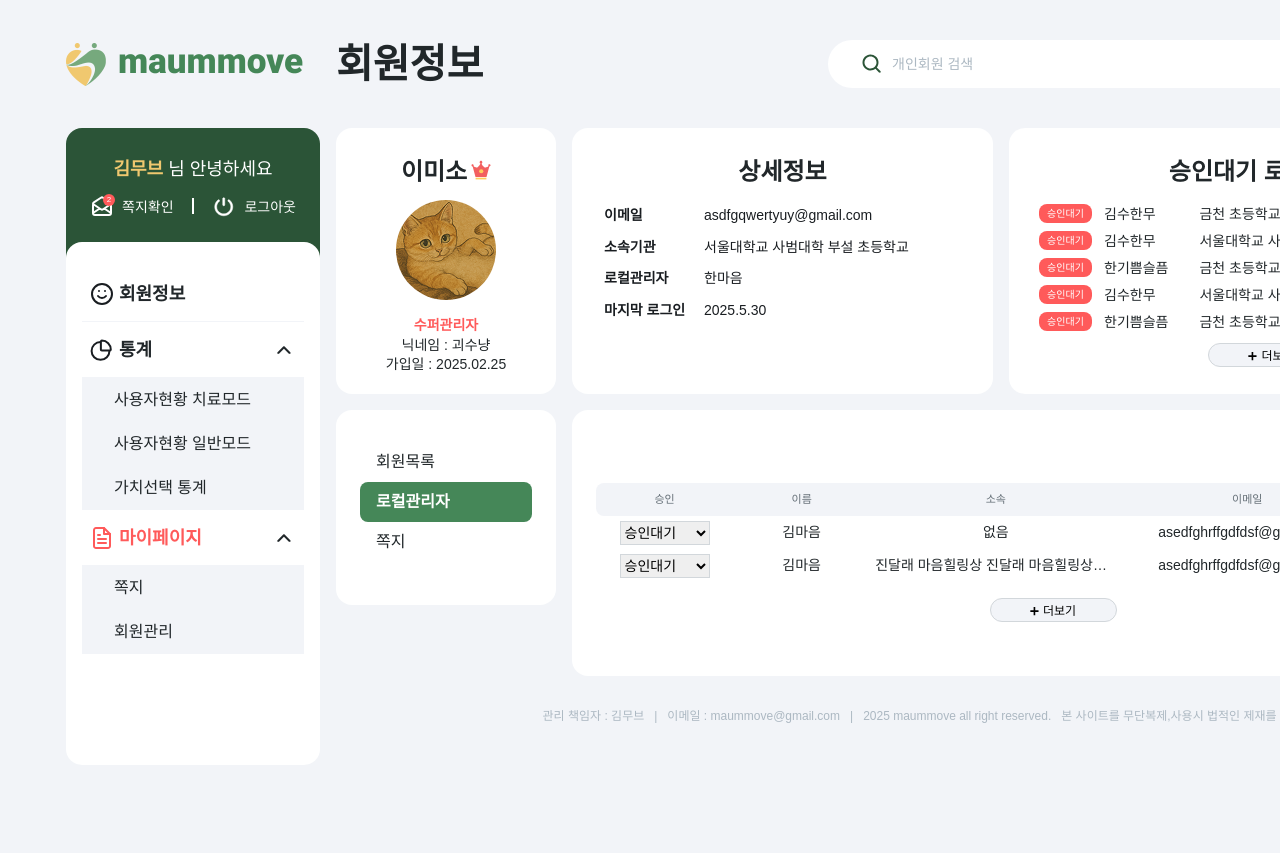
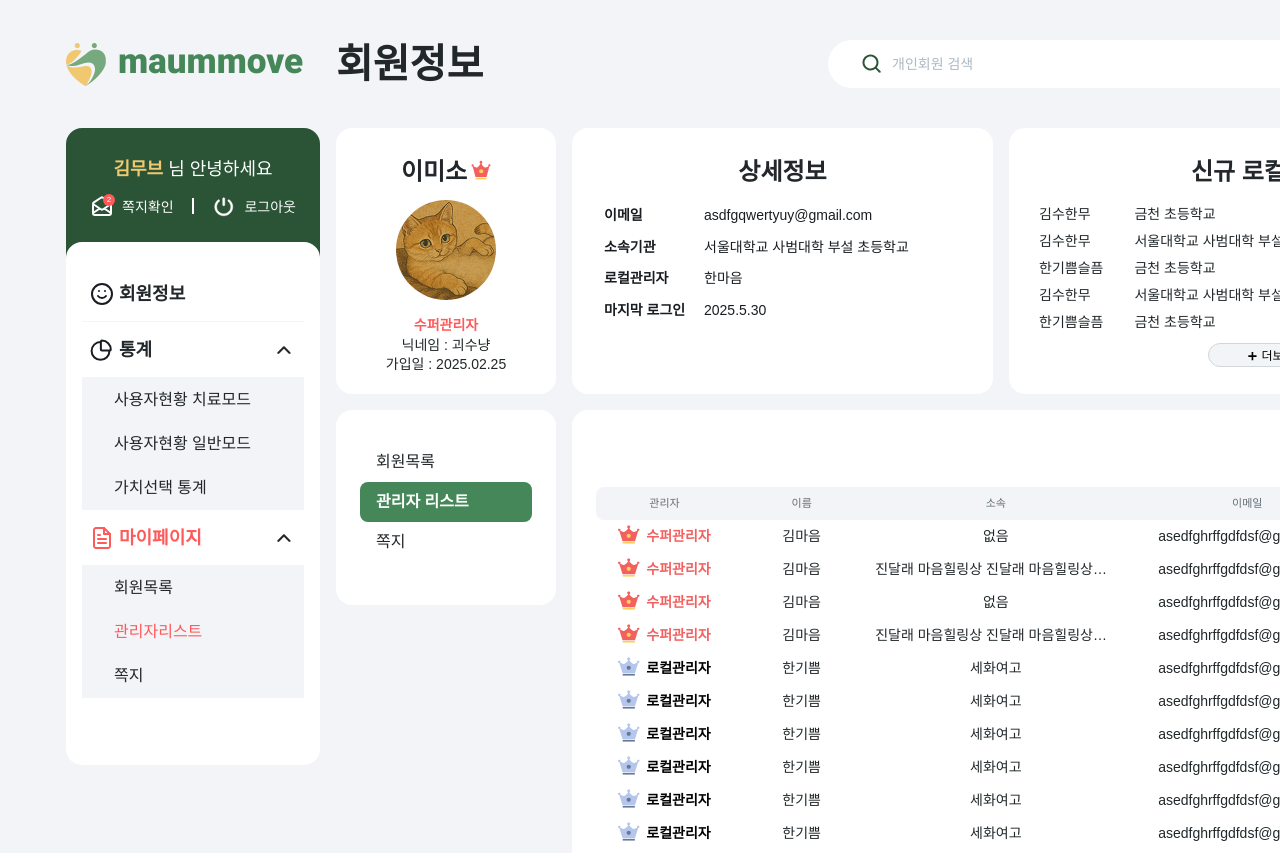
Before and after one commit to kps-coder/maummove_admin, a plain HTML site: page html/AU1.20.html in a window 1280 px wide. Shown: the top 853 px of the page. Before the commit the page ends 800 px from the top, so only its background shows below. Drawn offline with Linux system fonts and the light colour scheme; a web font is replaced by a local one.

Commit message:
마이페이지 수퍼관리자 생성

```diff
--- a/assets/css/common.css
+++ b/assets/css/common.css
@@ -16,6 +16,8 @@
 .ic14-date {background-image: url(../images/ic14_date.svg);}
 .ic14-reset {background-image: url(../images/ic14_date.svg);}
 .ic14-download {background-image: url(../images/ic14_download.svg);}
+.ic14-class {width: 17px; height:13px; background-image: url(../images/ic14_class.svg);}
+.ic14-manager {width: 18px; background-image: url(../images/ic14_manager.svg);}
 
 [class^="ic-worth-"] {display: inline-block; width: 100px; height: 100px; vertical-align: middle; border-radius: 100%;}
 .ic-worth-1 {background: #FFF0F0 url(../images/ic50_worth_1.svg) no-repeat center;} /* 가족관계 */
@@ -36,6 +38,10 @@
 .badge.hold {background-color: #FF5A5A;} /* 승인대기 */
 .badge.okay {background-color: #67B17C;} /* 승인완료 */
 .badge.stop {background-color: #C5C9C6;} /* 정지 */
+
+[class^="badge-manager-"] {display: inline-block; height:23px; line-height: 23px; padding-left:28px; font-weight: 700;}
+.badge-manager-super {color:#F26060; background: url(../images/ic_super_2.svg) no-repeat 0 0 / 22px 19px;}
+.badge-manager-local {color:#000; background: url(../images/ic_local.svg) no-repeat 0 0 / 22px 19px;}
 
 /* ==== layout ==== */
 body {background-color: #F2F4F8;}
@@ -113,7 +119,7 @@ body {background-color: #F2F4F8;}
 .input-date .input-date__input:focus {outline: none;}
 .selected-date {display: inline-block; color:#FF5A5A; font-size: 16px; font-weight: 700; vertical-align: middle;}
 
-select {}
+select {height:24px; min-width: 90px; border:1px solid #D2D7DB; color:#000000; font-family: 'Pretendard', 'Nanum Gothic', '나눔고딕', sans-serif;}
 
 /* ==== button ==== */
 .btn-right {text-align: right;}
@@ -127,11 +133,14 @@ select {}
 
 /* 기본 버튼 */
 .btn-date,
-.btn-basic {display: inline-block; height:25px; line-height: 25px; padding:0 16px; border-radius: 17px; border: 1px solid #D2D7DB; font-size: 12px; color:#000; vertical-align: middle; background-color: #F2F4F8;}
+.btn-basic {display: inline-block; height:29px; line-height: 29px; padding:0 16px; border-radius: 17px; border: 1px solid #D2D7DB; font-size: 12px; color:#000; vertical-align: middle; background-color: #F2F4F8;}
 .btn-date i,
 .btn-basic i {margin-right:9px; vertical-align: -3px;}
 
-.btn-pri {display: inline-block; height: 40px; line-height: 40px; padding:0 16px; border-radius: 20px; color:#fff; background-color: #2B5437;}
+.btn-basic.sm {height:25px; line-height: 25px;}
+
+.btn-pri {display: inline-block; height: 29px; line-height: 29px; padding:0 16px; border-radius: 20px; color:#fff; font-weight: 700; background-color: #2B5437;}
+.btn-pri i {margin-right:9px; vertical-align: -1px;}
 
 /* 더보기 */
 .btn-more {display: inline-block; width: 127px; height: 24px; line-height: 24px; border-radius: 17px; border: 1px solid #D2D7DB; font-size: 12px; color:#000; vertical-align: middle; background-color: #F2F4F8;}
@@ -347,4 +356,4 @@ select {}
 .error-img {width: 407px; height: 235px; margin:0 auto 13px; background: url(../images/error.png) no-repeat center / contain;}
 .error-title {margin-bottom:16px; font-size: 48px; color: #3BAD59; font-weight: 800; text-align: center;}
 .error-messge {margin-bottom:37px; font-size: 24px; color:#868C92;}
-.error-wrap .btn-pri {width: 278px;}
+.error-wrap .btn-pri {width: 278px; height:40px; line-height: 40px;}
--- a/assets/css/default.css
+++ b/assets/css/default.css
@@ -13,7 +13,7 @@ p {line-height: 1.4;}
 /* html::-webkit-scrollbar, body::-webkit-scrollbar {width:0;} */
 button { cursor: pointer; -webkit-tap-highlight-color: rgba(0, 0, 0, 1); background-color: #fff; }
 button, textarea, select { font-size: 14px; box-shadow: none; cursor: pointer; }
-select {height:24px; min-width: 90px; border:1px solid #D2D7DB; color:#000000; font-family: 'Pretendard', 'Nanum Gothic', '나눔고딕', sans-serif;                                }
+select {height:24px; min-width: 90px; border:1px solid #D2D7DB; color:#000000; font-family: 'Pretendard', 'Nanum Gothic', '나눔고딕', sans-serif;}
 input { /* -webkit-appearance: none; appearance: none; */ }
 ::-webkit-input-placeholder { color: #ACB8C2;}
 
--- a/guide/asset/js/include.js
+++ b/guide/asset/js/include.js
@@ -28,8 +28,9 @@ window.addEventListener('load', function() {
             </li>
             <li><a href="#n"><i class="ic24-file"></i> 마이페이지 <i class="ic24-down"></i></a>
               <ul>
+                <li><a href="#n">회원목록</a></li>
+                <li><a href="#n">관리자리스트</a></li>
                 <li><a href="#n">쪽지</a></li>
-                <li><a href="#n">회원관리</a></li>
               </ul>
             </li>
           </ul>
@@ -44,8 +45,9 @@ window.addEventListener('load', function() {
 });
 
 function gnbSelect(n1, n2) {
-  let menuList = document.querySelectorAll('.menu-list > ul > li');
-  let subMenuList = document.querySelectorAll('.menu-list > ul > li > ul > li');
-  menuList[n1].classList.add('on');
-  subMenuList[n2].classList.add('on');
+  let menuList = $('.menu-list > ul > li');
+  let subMenuList = menuList.eq(n1).find('li');
+
+  menuList.eq(n1).addClass('on');
+  subMenuList.eq(n2).addClass('on');
 }
--- a/html/AU1.20.html
+++ b/html/AU1.20.html
@@ -44,7 +44,7 @@
           <div class="module-box lnb-menu">
             <ul>
               <li><a href="#n">회원목록</a></li>
-              <li class="on"><a href="#n">로컬관리자 </a></li>
+              <li class="on"><a href="#n">관리자 리스트 </a></li>
               <li><a href="#n">쪽지</a></li>
             </ul>
           </div>
@@ -73,52 +73,36 @@
               </div>
             </div>
             <div class="module-box mypage-local">
-              <h3 class="title2">승인대기 로컬관리자</h3>
+              <h3 class="title2">신규 로컬관리자</h3>
               <div class="local-list">
                 <table>
                   <colgroup>
-                    <col style="width: 65px;">
                     <col style="width: 20%;">
                     <col style="width: auto;">
                     <col style="width: 18%;">
                   </colgroup>
                   <tbody>
                     <tr>
-                      <td>
-                        <span class="badge hold">승인대기</span>
-                      </td>
                       <td>김수한무</td>
                       <td>금천 초등학교</td>
                       <td>2025.05.03</td>
                     </tr>
                     <tr>
-                      <td>
-                        <span class="badge hold">승인대기</span>
-                      </td>
                       <td>김수한무</td>
                       <td>서울대학교 사범대학 부설초등학교</td>
                       <td>2025.05.03</td>
                     </tr>
                     <tr>
-                      <td>
-                        <span class="badge hold">승인대기</span>
-                      </td>
                       <td>한기쁨슬픔</td>
                       <td>금천 초등학교</td>
                       <td>2025.05.03</td>
                     </tr>
                     <tr>
-                      <td>
-                        <span class="badge hold">승인대기</span>
-                      </td>
                       <td>김수한무</td>
                       <td>서울대학교 사범대학 부설초등학교</td>
                       <td>2025.05.03</td>
                     </tr>
                     <tr>
-                      <td>
-                        <span class="badge hold">승인대기</span>
-                      </td>
                       <td>한기쁨슬픔</td>
                       <td>금천 초등학교</td>
                       <td>2025.05.03</td>
@@ -127,14 +111,14 @@
                 </table>
               </div>
               <div class="btn-more-area">
-                <a href="AD1.30.html" class="btn-more">더보기</a><!-- 회원목록으로 링크 -->
+                <a href="AU1.10.html" class="btn-more">더보기</a><!-- 회원목록으로 링크 -->
               </div>
             </div>
           </div>
           <div class="flex-row">
             <div class="module-box">
               <div class="btn-right">
-                <a href="#download" class="btn-basic"><i class="ic14-download"></i>전체다운로드</a>
+                 <button type="button" class="btn-pri"><i class="ic14-manager"></i>로컬관리자 등록</button>
               </div>
               <div class="table-col">
                 <table>
@@ -147,21 +131,17 @@
                   </colgroup>
                   <thead>
                     <tr>
-                      <th>승인</th>
+                      <th>관리자</th>
                       <th>이름</th>
                       <th>소속</th>
                       <th>이메일</th>
                       <th>가입일</th>
                     </tr>
                   </thead>
-                  <tbody>
+                  <tbody><!-- 수퍼관리자 상위 고정 -->
                     <tr>
                       <td>
-                        <select id="select01">
-                          <option>승인대기</option>
-                          <option>승인</option>
-                          <option>정지</option>
-                        </select>
+                        <span class="badge-manager-super">수퍼관리자</span>
                       </td>
                       <td>김마음</td>
                       <td class="ellipsis">없음</td>
@@ -170,14 +150,84 @@
                     </tr>
                     <tr>
                       <td>
-                        <select id="select01">
-                          <option>승인대기</option>
-                          <option>승인</option>
-                          <option>정지</option>
-                        </select>
+                        <span class="badge-manager-super">수퍼관리자</span>
                       </td>
                       <td>김마음</td>
                       <td class="ellipsis">진달래 마음힐링상 진달래 마음힐링상진달래 마음힐링상</td>
+                      <td>asedfghrffgdfdsf@gmail.com</td>
+                      <td>2025.05.03</td>
+                    </tr>
+                    <tr>
+                      <td>
+                        <span class="badge-manager-super">수퍼관리자</span>
+                      </td>
+                      <td>김마음</td>
+                      <td class="ellipsis">없음</td>
+                      <td>asedfghrffgdfdsf@gmail.com</td>
+                      <td>2025.05.03</td>
+                    </tr>
+                    <tr>
+                      <td>
+                        <span class="badge-manager-super">수퍼관리자</span>
+                      </td>
+                      <td>김마음</td>
+                      <td class="ellipsis">진달래 마음힐링상 진달래 마음힐링상진달래 마음힐링상</td>
+                      <td>asedfghrffgdfdsf@gmail.com</td>
+                      <td>2025.05.03</td>
+                    </tr>
+                  </tbody>
+                  <tbody>
+                    <tr>
+                      <td>
+                        <span class="badge-manager-local">로컬관리자</span>
+                      </td>
+                      <td>한기쁨</td>
+                      <td class="ellipsis">세화여고</td>
+                      <td>asedfghrffgdfdsf@gmail.com</td>
+                      <td>2025.05.03</td>
+                    </tr>
+                    <tr>
+                      <td>
+                        <span class="badge-manager-local">로컬관리자</span>
+                      </td>
+                      <td>한기쁨</td>
+                      <td class="ellipsis">세화여고</td>
+                      <td>asedfghrffgdfdsf@gmail.com</td>
+                      <td>2025.05.03</td>
+                    </tr>
+                    <tr>
+                      <td>
+                        <span class="badge-manager-local">로컬관리자</span>
+                      </td>
+                      <td>한기쁨</td>
+                      <td class="ellipsis">세화여고</td>
+                      <td>asedfghrffgdfdsf@gmail.com</td>
+                      <td>2025.05.03</td>
+                    </tr>
+                    <tr>
+                      <td>
+                        <span class="badge-manager-local">로컬관리자</span>
+                      </td>
+                      <td>한기쁨</td>
+                      <td class="ellipsis">세화여고</td>
+                      <td>asedfghrffgdfdsf@gmail.com</td>
+                      <td>2025.05.03</td>
+                    </tr>
+                    <tr>
+                      <td>
+                        <span class="badge-manager-local">로컬관리자</span>
+                      </td>
+                      <td>한기쁨</td>
+                      <td class="ellipsis">세화여고</td>
+                      <td>asedfghrffgdfdsf@gmail.com</td>
+                      <td>2025.05.03</td>
+                    </tr>
+                    <tr>
+                      <td>
+                        <span class="badge-manager-local">로컬관리자</span>
+                      </td>
+                      <td>한기쁨</td>
+                      <td class="ellipsis">세화여고</td>
                       <td>asedfghrffgdfdsf@gmail.com</td>
                       <td>2025.05.03</td>
                     </tr>
@@ -202,7 +252,7 @@
   <script src="../guide/asset/js/include.js"></script>
   <script>
    setTimeout(function(){
-    gnbSelect(2, 0);
+    gnbSelect(2, 1);
    }, 500);
   </script>
   <!-- //퍼블 UI 확인용 : 개발페이지 삽입금지 -->
```
Also changed, not shown: html/AU1.10.html (+52 -57 lines), html/LAY.10.html (+5 -0 lines), index.html (+1 -1 lines), assets/images/ic14_class.svg (added), assets/images/ic14_manager.svg (added), assets/images/ic_local.svg (added), assets/images/ic_super_2.svg (added).
